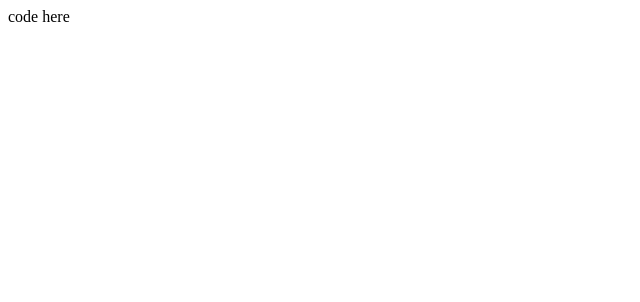
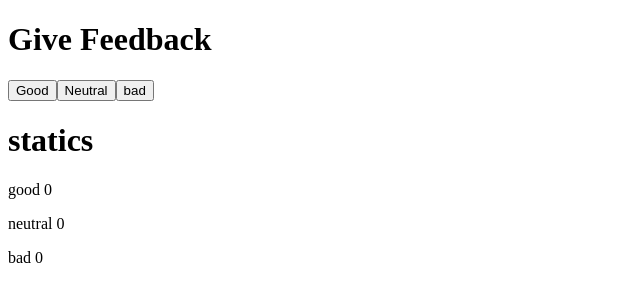
Before and after one commit to AGUACATE2304/React-state-management-app, a React (Vite) app: page / in a window 1280 px wide. Shown: the top 302 px of the page, without its empty margins (0-640 px from the left). Built offline with nearby package versions, Linux system fonts and the light colour scheme.

Commit message:
Complete 1.6

```diff
--- a/src/App.jsx
+++ b/src/App.jsx
@@ -1,4 +1,7 @@
 import { useState } from "react";
+import GoodButton from "./goodButton.jsx";
+import NeutralButton from "./neutralButton.jsx";
+import BadButton from "./badButton.jsx";
 
 const App = () => {
   // save each button click in its own state
@@ -6,7 +9,18 @@ const App = () => {
   const [neutral, setNeutral] = useState(0);
   const [bad, setBad] = useState(0);
 
-  return <div>code here</div>;
+  return (
+    <div>
+      <h1>Give Feedback</h1>
+      <GoodButton clicks={setGood} />
+      <NeutralButton clicks={setNeutral} />
+      <BadButton clicks={setBad} />
+      <h1>statics</h1>
+      <p>good {good}</p>
+      <p>neutral {neutral}</p>
+      <p>bad {bad}</p>
+    </div>
+  );
 };
 
 export default App;
--- /dev/null
+++ b/src/BadButton.jsx
@@ -0,0 +1,9 @@
+const BadButton = ({ clicks }) => {
+  const handleClick = () => {
+    clicks((prevState) => prevState + 1);
+  };
+
+  return <button onClick={handleClick}>bad</button>;
+};
+
+export default BadButton;
--- /dev/null
+++ b/src/GoodButton.jsx
@@ -0,0 +1,9 @@
+const GoodButton = ({clicks}) => {
+  const handleClick = () => {
+    clicks((prevState) => prevState + 1);
+  };
+
+  return <button onClick={handleClick}>Good</button>;
+};
+
+export default GoodButton;
--- /dev/null
+++ b/src/NeutralButton.jsx
@@ -0,0 +1,9 @@
+const NeutralButton = ({ clicks }) => {
+  const handleClick = () => {
+    clicks((prevState) => prevState + 1);
+  };
+
+  return <button onClick={handleClick}>Neutral</button>;
+};
+
+export default NeutralButton;
```
Also changed, not shown: 2 other files (tests, documents, lock files or other folders).
